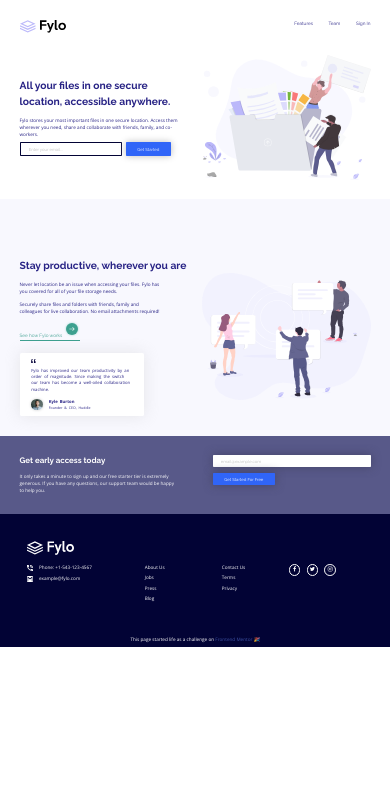
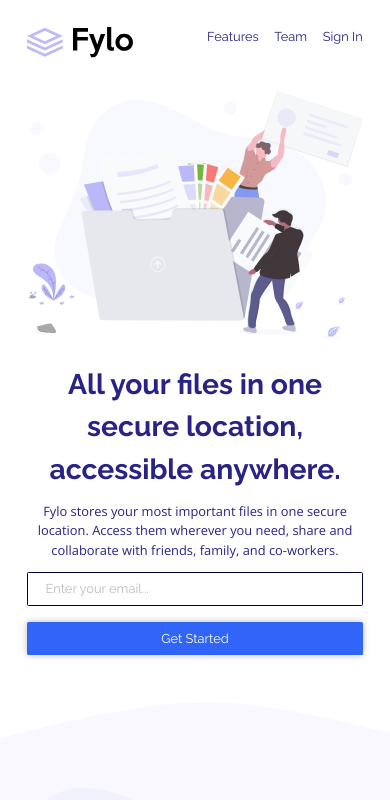
Before and after one commit to Phainix/Frontend-Mentor-Fylo-Landing-Page-Column-Layout, a plain HTML site: page index.html in a window 390 px wide. Shown: the top 800 px of the page. Drawn offline with nearby package versions, Linux system fonts and the light colour scheme.

Commit message:
Mobile Design

```diff
--- a/css/responsive.css
+++ b/css/responsive.css
@@ -0,0 +1,166 @@
+@media (max-width: 900px) {
+    body {
+        font-size: 1.55vw;
+    }
+    .header-logo {
+        flex: 0 0 15vw;
+    }
+    .footer-logo {
+        width: 15vw;
+    }
+    .form-input, .btn {
+        padding: 1.2vw 2.4vw;
+    }
+}
+
+@media (max-width: 600px) {
+    body {
+        font-size: 2.8vw;
+    }
+    .header-logo {
+        flex: 0 0 23vw;
+    }
+    .footer-logo {
+        width: 23vw;
+    }
+    .banner {
+        flex-direction: column-reverse;
+        padding: 0vw 7vw 7vw 7vw;
+    }
+    .banner-desc {
+        text-align: center;
+        margin-top: 6vw;
+    }
+    .banner-image {
+        /*padding: 0% 15%;*/
+    }
+    .banner-desc .heading, .banner-desc p {
+        padding-bottom: 3vw;
+    }
+    .banner-form {
+        width: 100%;
+    }
+    .input-group {
+        flex-direction: column;
+    }
+    .banner-form .form-input {
+        flex: 1;
+        margin-right: 0vw;
+        margin-bottom: 4vw;
+    }
+    .form-input, .btn {
+        padding: 2.3vw 4.4vw;
+        border-radius: .4vw;
+        font-size: 100%;
+    }
+    header {
+        padding: 7vw;
+    }
+    .productive {
+        padding: 7vw;
+        flex-direction: column-reverse;
+        margin-top: 20vw;
+    }
+    .productive:before {
+        background-image: url(../images/bg-curve-mobile.svg);
+        top: -15vw;
+        height: 15vw;
+        background-size: cover;
+    }
+    .productive-desc {
+        margin-top: 8vw;
+        text-align: center;
+        align-items: center;
+    }
+    .productive-desc > p {
+        width: 100%;
+    }
+    .productive-desc .heading {
+        padding-bottom: 4vw;
+    }
+    .productive-desc > a {
+        margin: 3.5vw 0vw 3.7vw 0vw;
+    }
+    .testimonial {
+        padding: 4.5vw 6vw;
+        border-radius: .6vw;
+        display: inline-flex;
+        flex-direction: column;
+        width: 80%;
+        font-size: 100%;
+        word-spacing: 1px;
+        margin-top: 3vw;
+    }
+    .productive-desc p:first-of-type {
+        padding-bottom: 3.5vw;
+    }
+    .testimonial-author .avatar {
+        width: 7vw;
+        height: 7vw;
+    }
+    .testimonial-name {
+        align-items: flex-start;
+        margin-left: 3.5vw;
+    }
+    .early-access {
+        flex-direction: column;
+        padding: 7vw;
+        align-items: center;
+        text-align: center;
+    }
+    .early-access-desc .heading {
+        margin-bottom: 3.5vw;
+    }
+    .early-access-form {
+        width: 80%;
+        margin-top: 4vw;
+    }
+    .early-access-form .btn {
+        align-self: auto;
+        margin-top: 3.5vw;
+    }
+    .footer-container {
+        padding: 9vw;
+    }
+    .footer-bottom {
+        flex-direction: column;
+    }
+    .footer-contact div {
+        margin-bottom: 2vw;
+    }
+    .footer-icon {
+        width: 3vw;
+        height: 3vw;
+        margin-right: 3.5vw;
+    }
+    .footer-links {
+        display: flex;
+        align-self: flex-start;
+        align-items: flex-start;
+        justify-content: space-between;
+        flex-direction: column;
+        margin: 4vw 0vw;
+    }
+    ul.footer-link-item {
+        margin-bottom: 4vw;
+    }
+    .footer-social-icons span {
+        width: 6.5vw;
+        height: 6.5vw;
+    }
+    ul.footer-link-item li {
+        margin-bottom: 1.8vw;
+    }
+}
+
+@media (max-width: 450px) {
+    body {
+        font-size: 3.3vw;
+    }
+    .header-logo {
+        flex: 0 0 27vw;
+    }
+    .footer-logo {
+        width: 27vw;
+    }
+}
--- a/css/style.css
+++ b/css/style.css
@@ -59,7 +59,8 @@ header {
 	flex-direction: column;
 }
 .banner-image img {
-	width: 100%
+	width: 100%;
+	object-fit: contain;
 }
 .banner-desc .heading {
 	padding-bottom: 2vw;
```
